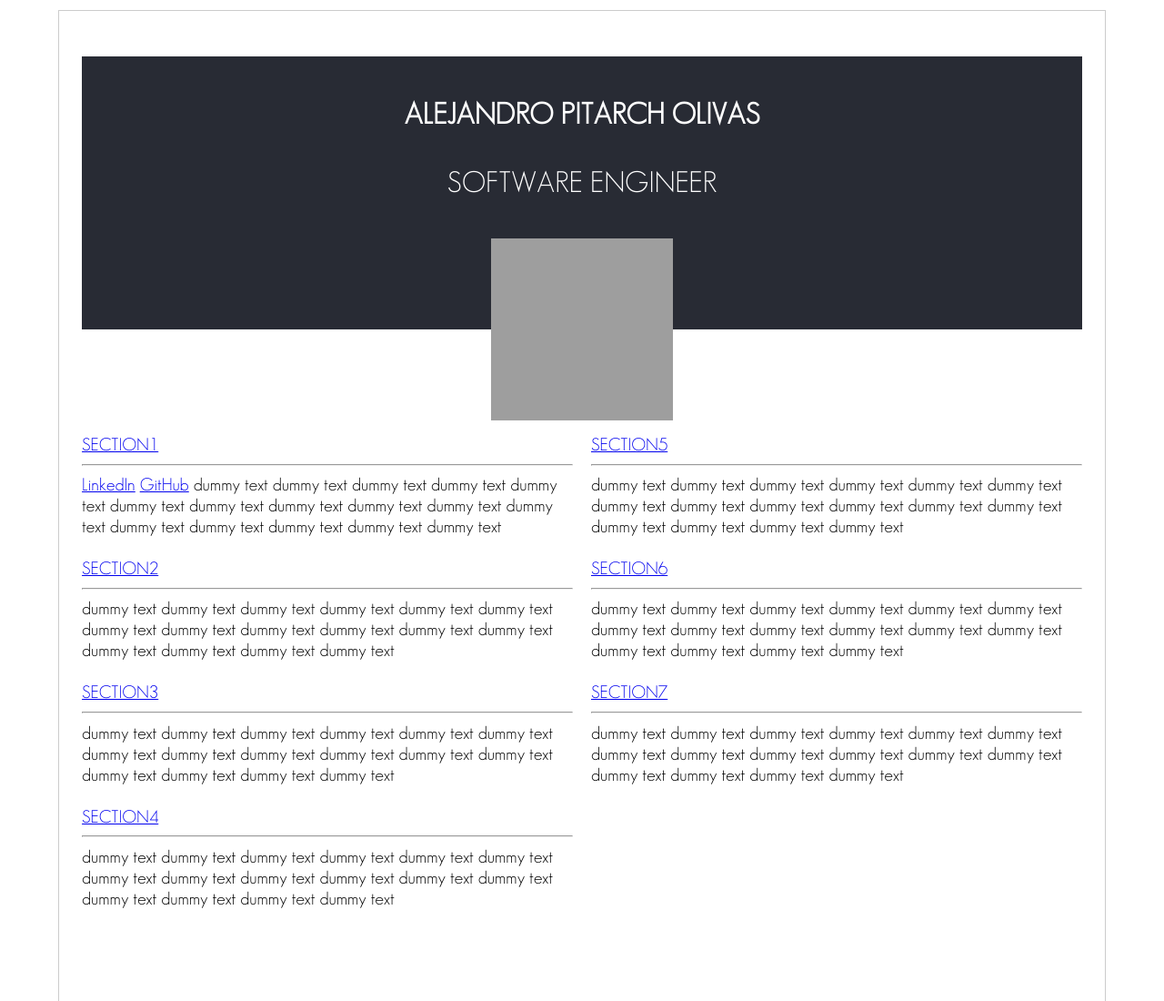
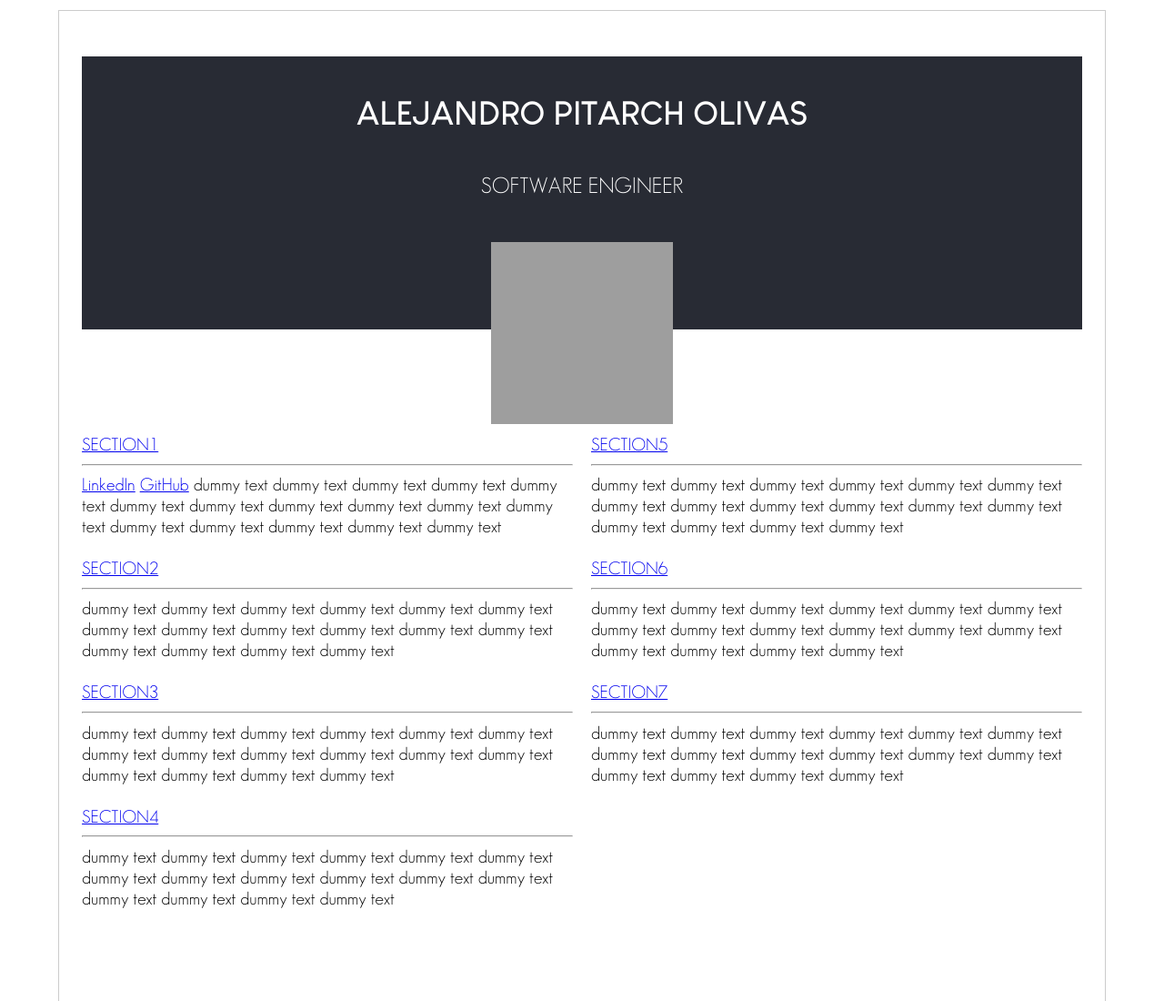
Before and after one commit to xelAhcratiPsavilO/MiSitio, a plain HTML site: page index.html in a window 1280 px wide. Shown: the top 1100 px of the page at 91% size. Drawn offline with Linux system fonts and the light colour scheme; grey boxes are pictures that could not be loaded.

Commit message:
Applied imported font

```diff
--- a/index.css
+++ b/index.css
@@ -1,4 +1,5 @@
 @font-face { font-family: GeoSans; src: url('GeosansLight.ttf'); }
+@font-face { font-family: LouisGeorgeB; src: url('LouisGeorgeCafeBold.ttf'); }
 #Container{
   font-family: GeoSans;
   background: white;
@@ -12,7 +13,7 @@
   border-width: 1px;
 }
 #Header{
-  font-size: 200%;
+  font-size: 150%;
   color: white;
   background: #282b34;
   width: 1100px;
@@ -23,6 +24,10 @@
   text-align: center;
   vertical-align: middle;
   line-height: 25px;
+}
+#Name{
+  font-size: 150%;
+  font-family: LouisGeorgeB;
 }
 #ColumnContainer{
   font-size: 120%;
--- a/index.html
+++ b/index.html
@@ -11,7 +11,7 @@
     <div id="Header">
       </br>
       </br>
-      <b>ALEJANDRO PITARCH OLIVAS</b>
+      <b id="Name">ALEJANDRO PITARCH OLIVAS</b>
       </br>
       </br>
       </br>
```
Also changed, not shown: LouisGeorgeCafeBold.ttf (added).
